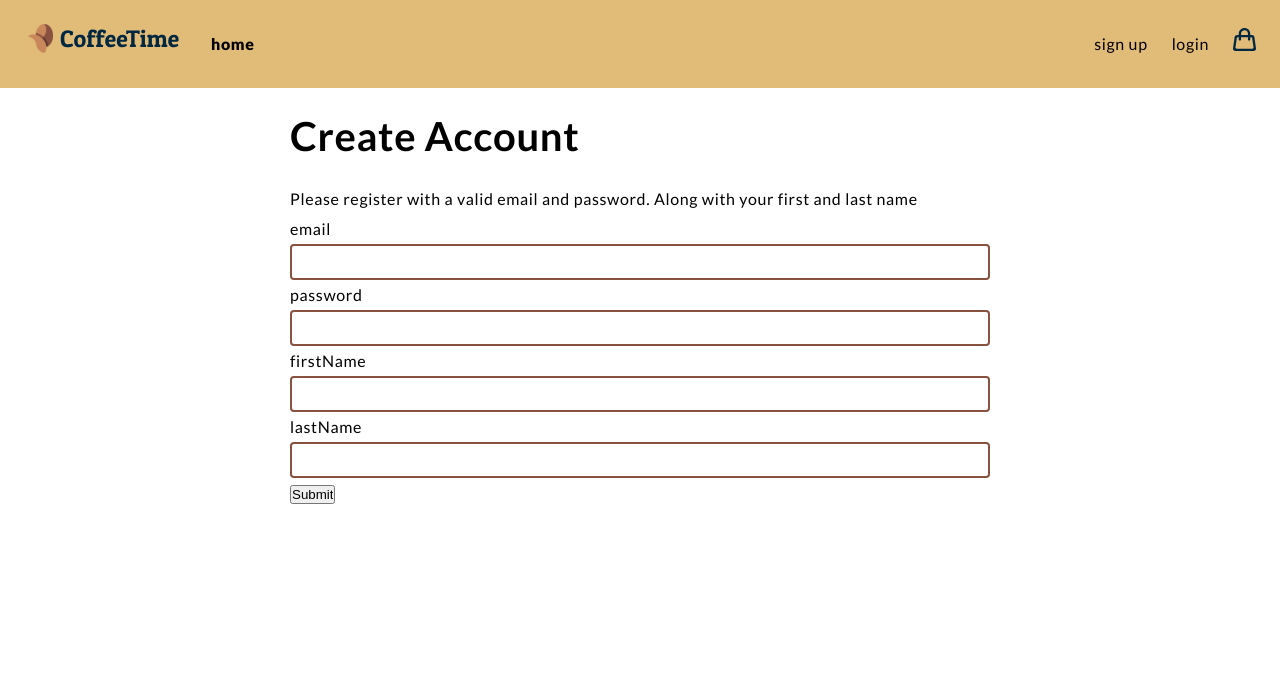
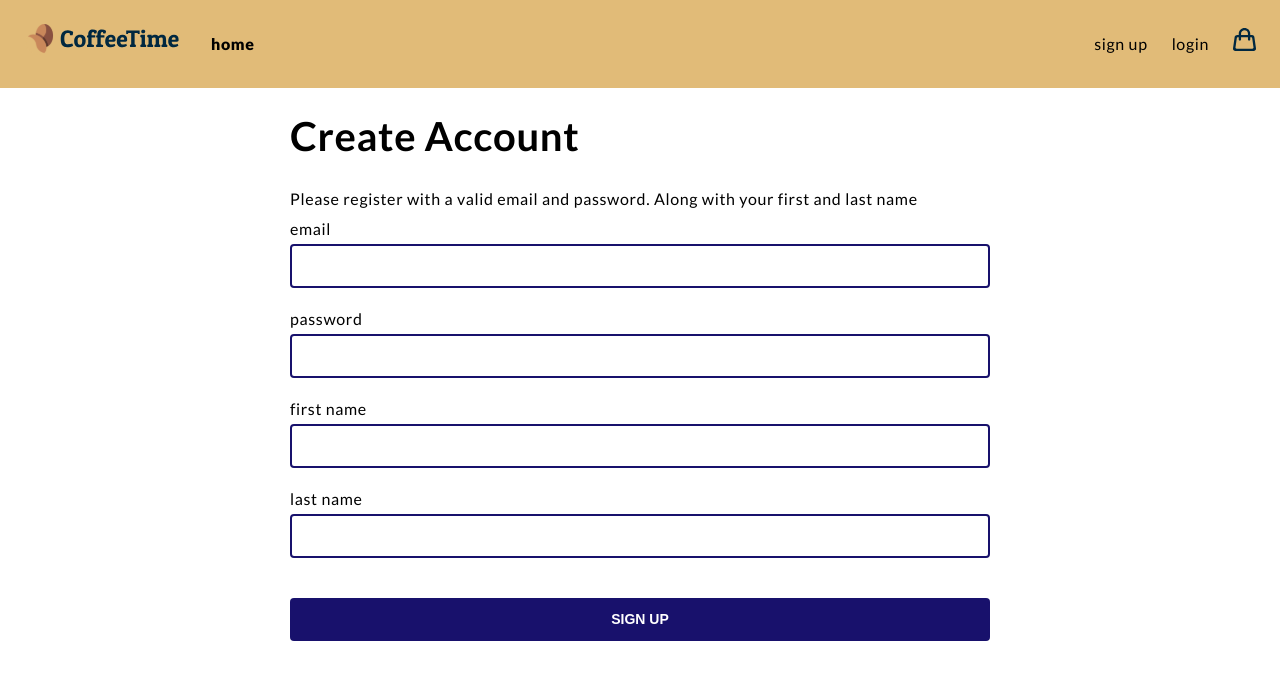
Before and after one commit to jphelps871/coffee_site, a React (Create React App) app: page /signup in a window 1280 px wide. Shown: the top 680 px of the page. Built offline with nearby package versions, Linux system fonts and the light colour scheme.

Commit message:
form button

```diff
--- /dev/null
+++ b/src/common/Button.js
@@ -0,0 +1,3 @@
+export default function Button({ submit, information }) {
+  return <button onClick={() => submit}>{information}</button>;
+}
--- a/src/common/Input.js
+++ b/src/common/Input.js
@@ -1,7 +1,7 @@
 import PropTypes from 'prop-types';
 import { useSelector } from 'react-redux';
 
-export default function Input({ name, onInputChange }) {
+export default function Input({ display, name, onInputChange }) {
   const { error, status } = useSelector((state) => state.form);
 
   const filteredErrors = () => {
@@ -21,7 +21,7 @@ export default function Input({ name, onInputChange }) {
 
   return (
     <div className="input-feild">
-      <label htmlFor={name}>{name}</label>
+      <label htmlFor={name}>{display}</label>
       <input
         name={name}
         type="text"
--- a/src/features/form/forms.scss
+++ b/src/features/form/forms.scss
@@ -4,21 +4,28 @@ form {
   margin: auto;
   max-width: 700px;
   padding: 24px;
+
+  button {
+    width: 100%;
+    background-color: $blue;
+    color: white;
+  }
 }
 
 .input-feild {
   display: flex;
   flex-direction: column;
+  margin-bottom: 16px;
 
   input {
     font-size: 14px;
-    padding: 8px;
-    border: 2px solid $brown;
-    border-radius: 4px;
+    padding: 12px;
+    border: 2px solid $blue;
+    border-radius: $border_radius;
   }
 
   p {
     font-size: 12px;
-    color: red;
+    color: tomato;
   }
 }
--- a/src/features/form/signup/Signup.js
+++ b/src/features/form/signup/Signup.js
@@ -31,15 +31,29 @@ export default function SignUp() {
           and last name
         </p>
       </article>
-      <Input name="email" onInputChange={(e) => handleInputChange(e)} />
-      <Input name="password" onInputChange={(e) => handleInputChange(e)} />
-      <Input name="firstName" onInputChange={(e) => handleInputChange(e)} />
-      <Input name="lastName" onInputChange={(e) => handleInputChange(e)} />
-      <input
-        onClick={() => dispatch(createUser(user))}
-        type="submit"
-        value="Submit"
+      <Input
+        name="email"
+        display="email"
+        onInputChange={(e) => handleInputChange(e)}
       />
+      <Input
+        name="password"
+        display="password"
+        onInputChange={(e) => handleInputChange(e)}
+      />
+      <Input
+        name="firstName"
+        display="first name"
+        onInputChange={(e) => handleInputChange(e)}
+      />
+      <Input
+        name="lastName"
+        display="last name"
+        onInputChange={(e) => handleInputChange(e)}
+      />
+      <button onClick={() => dispatch(createUser(user))} type="submit">
+        Sign Up
+      </button>
     </form>
   );
 }
--- a/src/index.scss
+++ b/src/index.scss
@@ -1,6 +1,8 @@
 // colors
 $gold: #e1bb78;
 $brown: #895140;
+$blue: #18116c;
+$border_radius: 4px;
 
 * {
   padding: 0;
@@ -23,6 +25,26 @@ h2 {
   margin-bottom: 24px;
 }
 
+button {
+  cursor: pointer;
+  border-radius: $border_radius;
+  border: 1px solid transparent;
+  margin-top: 24px;
+
+  padding: 12px;
+  line-height: 17px;
+
+  text-align: center;
+  text-transform: uppercase;
+
+  font-weight: bold;
+  font-size: 14px;
+}
+
+button:hover {
+  opacity: 0.7;
+}
+
 .wrapper {
   margin: auto;
   max-width: 1400px;
```
